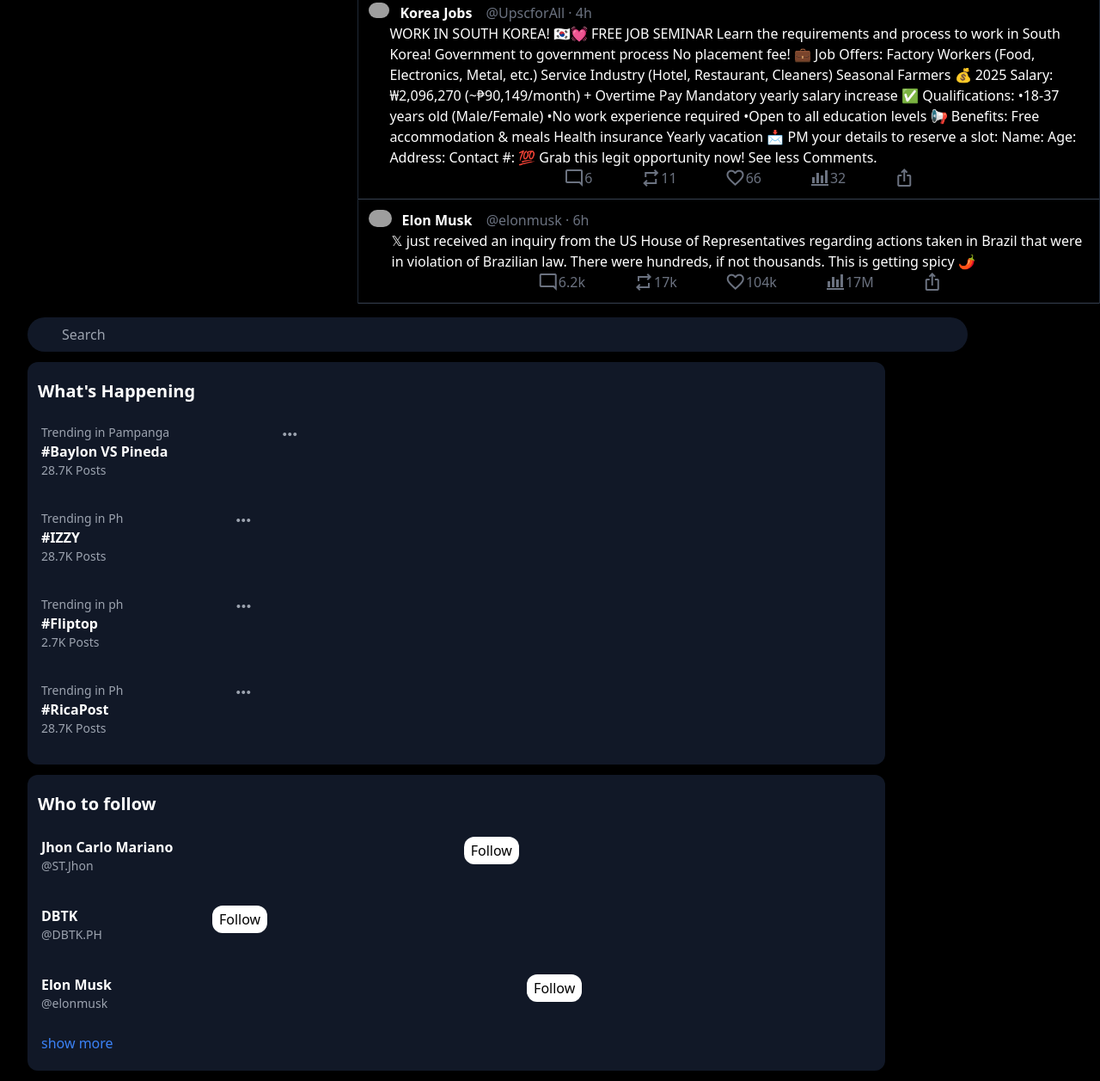
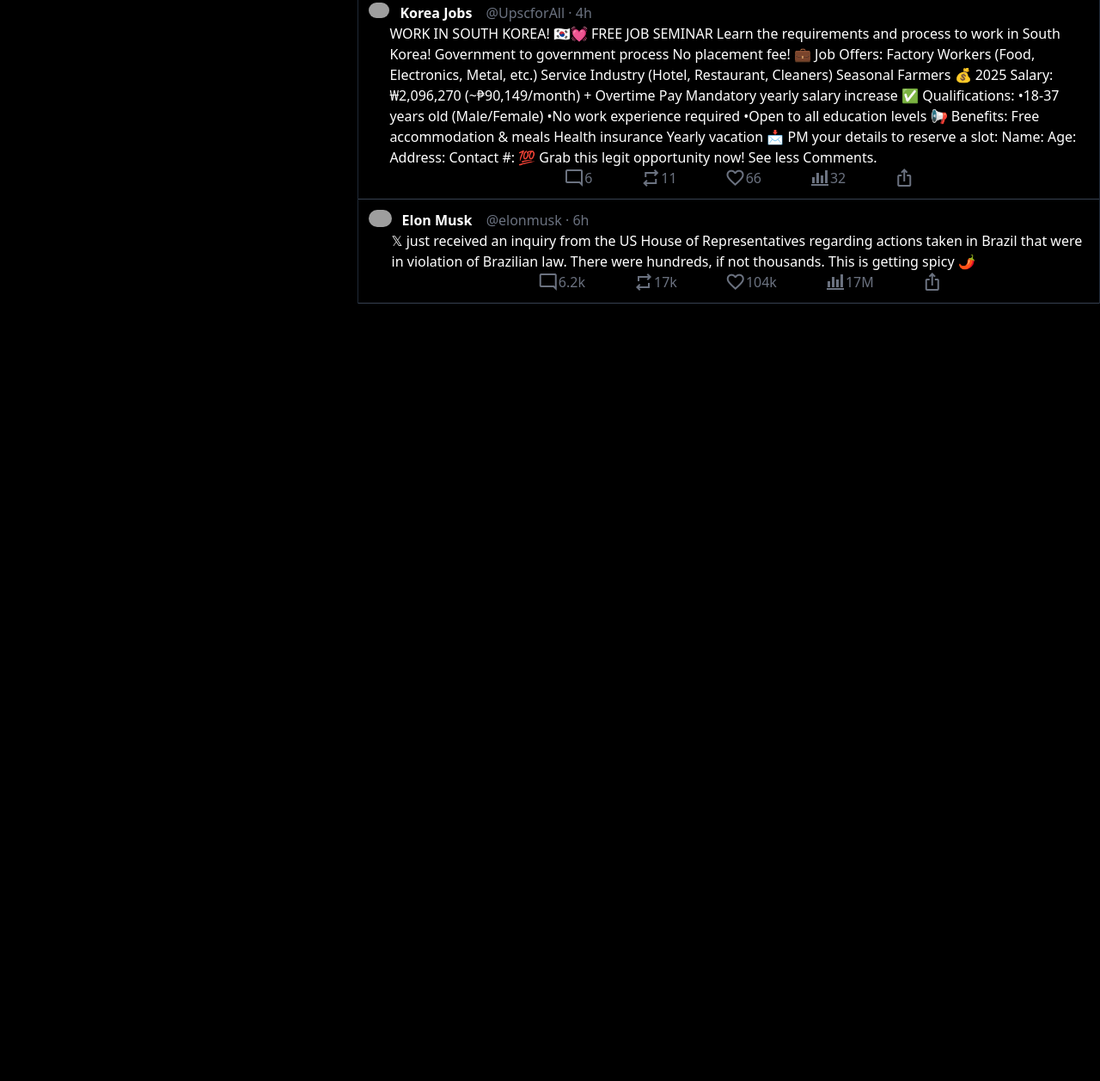
Before and after one commit to Maricar-Mangulabnan/X-Clone, a website: page pages/profile.html in a window 1280 px wide. Shown: the part 2370-3627 px from the top of the page at 86% size. After the commit the page ends 2739 px from the top, so only its background shows below. Drawn offline with nearby package versions, Linux system fonts and the light colour scheme; grey boxes are pictures that could not be loaded.

Commit message:
final na talaga

```diff
--- a/pages/profile.html
+++ b/pages/profile.html
@@ -568,123 +568,6 @@
 
 
                 </div>
-                <div class="third  w-full bg-black hidden md:block ">
-                        <div class="search mx-8">
-                                <input type="text"
-                                        class="w-[90%] text-white border-white bg-gray-900 rounded-full px-10 py-2"
-                                        placeholder="Search">
-                        </div>
-                        <div class="whats w-[78%] bg-gray-900 mx-8 my-3  py-5 rounded-xl space-y-3 ">
-                                <h1 class="px-3  text-xl font-bold ">What's Happening</h1>
-                                <div class="items gap-32 flex  px-4 p-3 hover:bg-gray-800 cursor-pointer">
-                                        <div class="item">
-                                                <div class=" text-sm text-gray-400">Trending in Pampanga</div>
-                                                <div class="font-bold">#Baylon VS Pineda</div>
-                                                <div class="text-sm text-gray-400">28.7K Posts</div>
-
-                                        </div>
-
-                                        <span class="text-gray-400 material-symbols-outlined">
-                                                more_horiz
-                                        </span>
 
 
-
-                                </div>
-
-                                <div class="items gap-32 flex  px-4 p-3 hover:bg-gray-800 cursor-pointer">
-                                        <div class="item">
-                                                <div class=" text-sm text-gray-400">Trending in Ph</div>
-                                                <div class="font-bold">#IZZY</div>
-                                                <div class="text-sm text-gray-400">28.7K Posts</div>
-
-                                        </div>
-
-                                        <span class="text-gray-400 material-symbols-outlined">
-                                                more_horiz
-                                        </span>
-
-
-
-                                </div>
-
-                                <div class="items gap-32 flex  px-4 p-3 hover:bg-gray-800 cursor-pointer">
-                                        <div class="item">
-                                                <div class=" text-sm text-gray-400">Trending in ph</div>
-                                                <div class="font-bold">#Fliptop</div>
-                                                <div class="text-sm text-gray-400">2.7K Posts</div>
-
-                                        </div>
-
-                                        <span class="text-gray-400 material-symbols-outlined">
-                                                more_horiz
-                                        </span>
-
-
-
-                                </div>
-
-                                <div class="items gap-32 flex  px-4 p-3 hover:bg-gray-800 cursor-pointer">
-                                        <div class="item">
-                                                <div class=" text-sm text-gray-400">Trending in Ph</div>
-                                                <div class="font-bold">#RicaPost</div>
-                                                <div class="text-sm text-gray-400">28.7K Posts</div>
-
-                                        </div>
-
-                                        <span class="text-gray-400 material-symbols-outlined">
-                                                more_horiz
-                                        </span>
-
-
-
-                                </div>
-                        </div>
-
-                        <div class="who sticky top-0 w-[78%] bg-gray-900 mx-8 my-3  py-5 rounded-xl space-y-3 ">
-
-                                <h1 class="px-3 text-xl font-bold ">Who to follow</h1>
-                                <div class="items gap-[35%] flex px-4 p-3  cursor-pointer">
-                                        <div class="item">
-                                                <div class="font-bold">Jhon Carlo Mariano</div>
-                                                <div class="text-sm text-gray-400">@ST.Jhon</div>
-
-                                        </div>
-                                        <span><button
-                                                        class="bg-white rounded-xl px-2 py-1 text-black">Follow</button></span>
-
-                                </div>
-                                <div class="items gap-32 flex px-4 p-3  cursor-pointer">
-                                        <div class="item">
-                                                <div class="font-bold">DBTK</div>
-                                                <div class="text-sm text-gray-400">@DBTK.PH</div>
-
-                                        </div>
-                                        <span><button
-                                                        class="bg-white rounded-xl px-2 py-1 text-black">Follow</button></span>
-
-                                </div>
-                                <div class="items gap-[50%] flex px-4 p-3  cursor-pointer">
-                                        <div class="item">
-                                                <div class="font-bold">Elon Musk</div>
-                                                <div class="text-sm text-gray-400">@elonmusk</div>
-
-                                        </div>
-                                        <span><button
-                                                        class="bg-white rounded-xl px-2 py-1 text-black">Follow</button></span>
-
-                                </div>
-                                <div class="m-4 text-blue-500 my-5">show more</div>
-
-
-
-
-
-
-                        </div>
-                </div>
-        </div>
-
-</body>
-
 </html>
```
